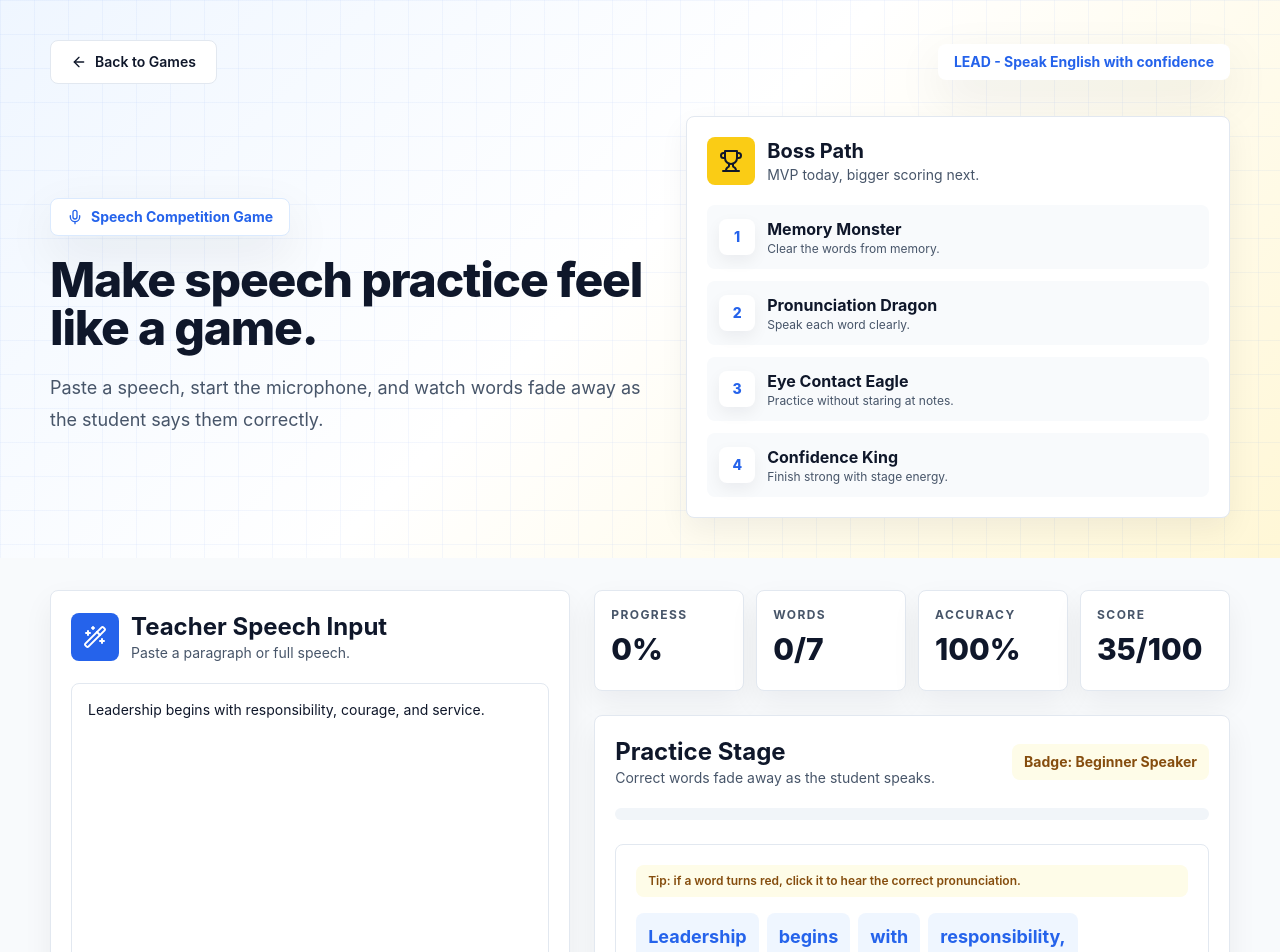
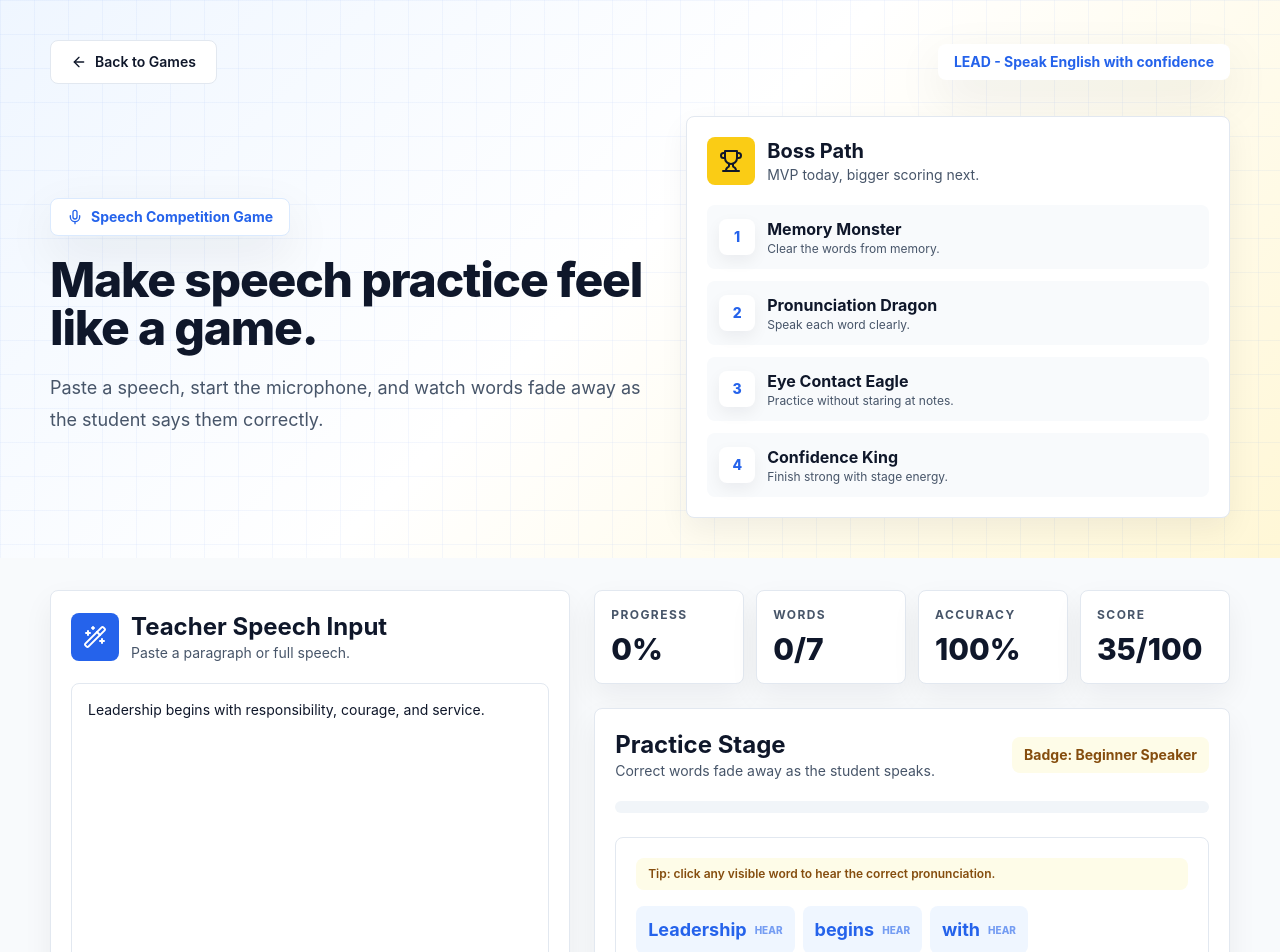
Before and after one commit to Learn-English-Daily/Learn-English-Daily-Website, a Next.js app: page /games/speech-competition in a window 1280 px wide. Shown: the top 952 px of the page. Built offline with nearby package versions, Linux system fonts and the light colour scheme.

Commit message:
Allow listening to any speech word

```diff
--- a/src/app/games/speech-competition/speech-competition-game.tsx
+++ b/src/app/games/speech-competition/speech-competition-game.tsx
@@ -351,26 +351,27 @@ export function SpeechCompetitionGame() {
 
           <div className="mt-6 min-h-[220px] rounded-lg border border-slate-200 bg-white p-5">
             <p className="mb-4 rounded-lg bg-yellow-50 px-3 py-2 text-xs font-semibold text-yellow-800">
-              Tip: if a word turns red, click it to hear the correct pronunciation.
+              Tip: click any visible word to hear the correct pronunciation.
             </p>
             <div className="flex flex-wrap gap-2 text-lg leading-10">
               {words.map((word) => (
                 <button
                   key={word.id}
                   type="button"
-                  onClick={() => word.status === "missed" ? speakWord(word) : undefined}
-                  disabled={word.status !== "missed"}
-                  title={word.status === "missed" ? `Hear pronunciation for ${word.original}` : undefined}
-                  className={`inline-flex rounded-lg px-3 py-1 font-bold transition-all duration-500 disabled:pointer-events-none ${
+                  onClick={() => word.status !== "correct" ? speakWord(word) : undefined}
+                  disabled={word.status === "correct"}
+                  title={word.status !== "correct" ? `Hear pronunciation for ${word.original}` : undefined}
+                  className={`inline-flex items-center rounded-lg px-3 py-1 font-bold transition-all duration-500 disabled:pointer-events-none ${
                     word.status === "correct"
                       ? "scale-75 bg-emerald-50 text-emerald-600 opacity-0"
                       : word.status === "missed"
                         ? "cursor-pointer bg-rose-50 text-rose-700 ring-2 ring-rose-200 hover:bg-rose-100 motion-safe:animate-[word-shake_0.2s_ease-in-out_3]"
-                        : "bg-blue-50 text-lead-blue"
+                        : "cursor-pointer bg-blue-50 text-lead-blue hover:bg-blue-100"
                   }`}
                 >
                   {word.original}
                   {word.status === "missed" ? <span className="ml-2 text-xs font-extrabold">Listen</span> : null}
+                  {word.status === "pending" ? <span className="ml-2 text-[10px] font-extrabold uppercase opacity-60">Hear</span> : null}
                 </button>
               ))}
               {!words.length ? <p className="text-sm text-lead-gray">Load a speech to begin.</p> : null}
```
